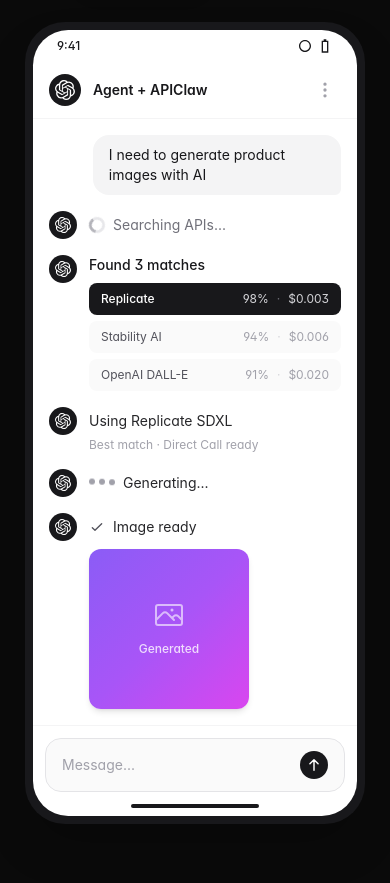
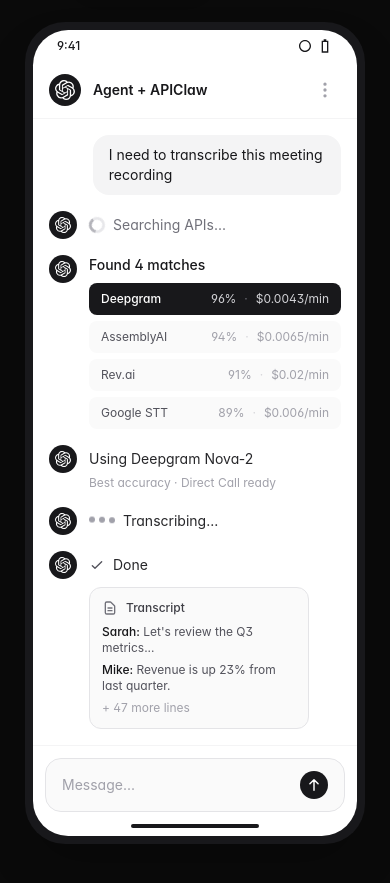
Before and after one commit to nordsym/apiclaw, a Next.js app in the folder landing/: page / in a window 390 px wide. Shown: the part 2200-3083 px from the top of the page. Built offline with nearby package versions, Linux system fonts and the light colour scheme.

Commit message:
feat: PhoneDemo now shows transcription use case with realistic APIs and transcript output

```diff
--- a/landing/src/components/demo/PhoneDemo.tsx
+++ b/landing/src/components/demo/PhoneDemo.tsx
@@ -8,6 +8,8 @@ interface WithMessage {
   meta?: string;
   typing?: boolean;
   image?: boolean;
+  audio?: boolean;
+  transcript?: boolean;
   success?: boolean;
   search?: boolean;
   results?: { name: string; match: string; cost: string }[];
@@ -21,27 +23,28 @@ interface WithoutMessage {
 type Message = WithMessage | WithoutMessage;
 
 const WithAPIClaw: WithMessage[] = [
-  { role: "user", text: "I need to generate product images with AI" },
+  { role: "user", text: "I need to transcribe this meeting recording" },
   { role: "assistant", text: "Searching APIs...", search: true },
   {
     role: "assistant",
-    text: "Found 3 matches",
+    text: "Found 4 matches",
     results: [
-      { name: "Replicate", match: "98%", cost: "$0.003" },
-      { name: "Stability AI", match: "94%", cost: "$0.006" },
-      { name: "OpenAI DALL-E", match: "91%", cost: "$0.020" },
+      { name: "Deepgram", match: "96%", cost: "$0.0043/min" },
+      { name: "AssemblyAI", match: "94%", cost: "$0.0065/min" },
+      { name: "Rev.ai", match: "91%", cost: "$0.02/min" },
+      { name: "Google STT", match: "89%", cost: "$0.006/min" },
     ]
   },
-  { role: "assistant", text: "Using Replicate SDXL", meta: "Best match · Direct Call ready" },
-  { role: "assistant", text: "Generating...", typing: true },
-  { role: "assistant", text: "Image ready", image: true, success: true },
+  { role: "assistant", text: "Using Deepgram Nova-2", meta: "Best accuracy · Direct Call ready" },
+  { role: "assistant", text: "Transcribing...", typing: true },
+  { role: "assistant", text: "Done", transcript: true, success: true },
 ];
 
 const WithoutAPIClaw: WithoutMessage[] = [
-  { role: "step", text: "Search \"AI image generation API\"" },
+  { role: "step", text: "Search \"speech to text API\"" },
   { role: "step", text: "Open 12 tabs, compare providers" },
   { role: "step", text: "Read documentation for each" },
-  { role: "step", text: "Create account on Replicate" },
+  { role: "step", text: "Create account on Deepgram" },
   { role: "step", text: "Verify email, set up billing" },
   { role: "step", text: "Generate API key" },
   { role: "step", text: "Store key securely in .env" },
@@ -50,7 +53,7 @@ const WithoutAPIClaw: WithoutMessage[] = [
   { role: "step", text: "Finally make first API call" },
 ];
 
-// OpenAI-style logo (hexagon/flower shape)
+// OpenAI-style logo
 function OpenAILogo({ className }: { className?: string }) {
   return (
     <svg className={className} viewBox="0 0 24 24" fill="currentColor">
@@ -121,7 +124,7 @@ export function PhoneDemo() {
               </div>
             </div>
 
-            {/* App Header - ChatGPT style */}
+            {/* App Header */}
             <div className="flex items-center justify-between px-4 py-3 border-b border-zinc-100">
               <div className="flex items-center gap-3">
                 {withClaw ? (
@@ -177,7 +180,7 @@ export function PhoneDemo() {
                     </div>
                   ) : (
                     <div className="flex gap-3">
-                      {/* Avatar - OpenAI style */}
+                      {/* Avatar */}
                       <div className="w-7 h-7 rounded-full bg-zinc-900 flex items-center justify-center flex-shrink-0">
                         <OpenAILogo className="w-4 h-4 text-white" />
                       </div>
@@ -232,13 +235,18 @@ export function PhoneDemo() {
                         {msg.meta && (
                           <div className="text-zinc-400 text-xs mt-0.5">{msg.meta}</div>
                         )}
-                        {msg.image && (
-                          <div className="mt-2 w-40 aspect-square bg-gradient-to-br from-violet-500 via-purple-500 to-fuchsia-500 rounded-xl flex items-center justify-center shadow-md overflow-hidden">
-                            <div className="text-center">
-                              <svg className="w-8 h-8 text-white/60 mx-auto mb-1" fill="none" viewBox="0 0 24 24" stroke="currentColor" strokeWidth={1.5}>
-                                <path strokeLinecap="round" strokeLinejoin="round" d="M2.25 15.75l5.159-5.159a2.25 2.25 0 013.182 0l5.159 5.159m-1.5-1.5l1.409-1.409a2.25 2.25 0 013.182 0l2.909 2.909m-18 3.75h16.5a1.5 1.5 0 001.5-1.5V6a1.5 1.5 0 00-1.5-1.5H3.75A1.5 1.5 0 002.25 6v12a1.5 1.5 0 001.5 1.5zm10.5-11.25h.008v.008h-.008V8.25zm.375 0a.375.375 0 11-.75 0 .375.375 0 01.75 0z" />
+                        {msg.transcript && (
+                          <div className="mt-2 bg-zinc-50 border border-zinc-200 rounded-xl p-3 max-w-[220px]">
+                            <div className="flex items-center gap-2 mb-2">
+                              <svg className="w-4 h-4 text-zinc-500" fill="none" viewBox="0 0 24 24" stroke="currentColor" strokeWidth={2}>
+                                <path strokeLinecap="round" strokeLinejoin="round" d="M9 12h6m-6 4h6m2 5H7a2 2 0 01-2-2V5a2 2 0 012-2h5.586a1 1 0 01.707.293l5.414 5.414a1 1 0 01.293.707V19a2 2 0 01-2 2z" />
                               </svg>
-                              <span className="text-white/80 text-xs font-medium">Generated</span>
+                              <span className="text-xs font-medium text-zinc-700">Transcript</span>
+                            </div>
+                            <div className="space-y-1.5 text-xs text-zinc-600">
+                              <p><span className="font-medium text-zinc-900">Sarah:</span> Let&apos;s review the Q3 metrics...</p>
+                              <p><span className="font-medium text-zinc-900">Mike:</span> Revenue is up 23% from last quarter.</p>
+                              <p className="text-zinc-400">+ 47 more lines</p>
                             </div>
                           </div>
                         )}
@@ -249,7 +257,7 @@ export function PhoneDemo() {
               ))}
             </div>
 
-            {/* Input area - ChatGPT style */}
+            {/* Input area */}
             <div className="p-3 border-t border-zinc-100">
               <div className="flex items-center gap-2 bg-zinc-50 border border-zinc-200 rounded-2xl px-4 py-3">
                 <input
--- a/landing/src/lib/stats.json
+++ b/landing/src/lib/stats.json
@@ -4,7 +4,7 @@
   "directCallCount": 10,
   "categoryCount": 13,
   "lastUpdated": "2026-02-27T09:10:41.344767",
-  "generatedAt": "2026-03-01T08:17:31.309Z",
+  "generatedAt": "2026-03-01T08:34:29.570Z",
   "categoryBreakdown": {
     "Finance": 1179,
     "Auth & Security": 491,
```
